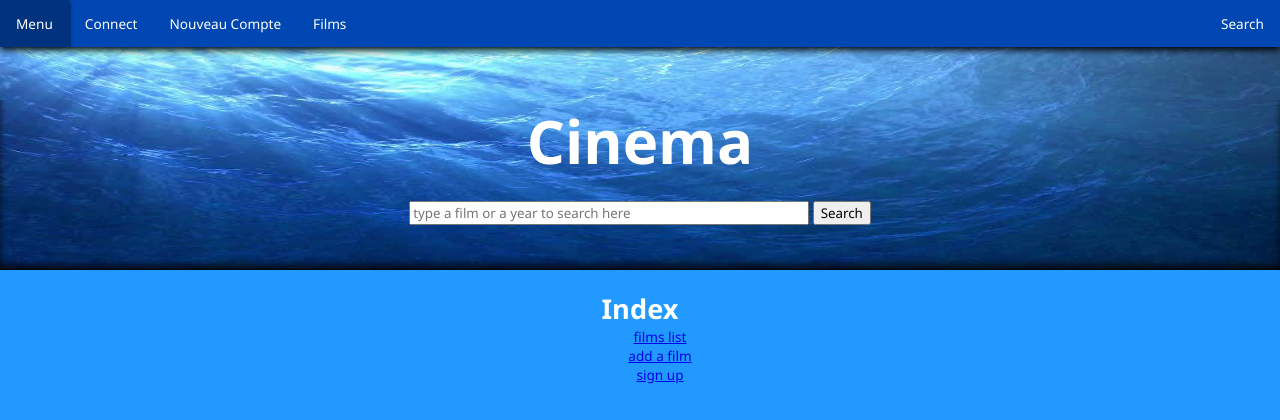
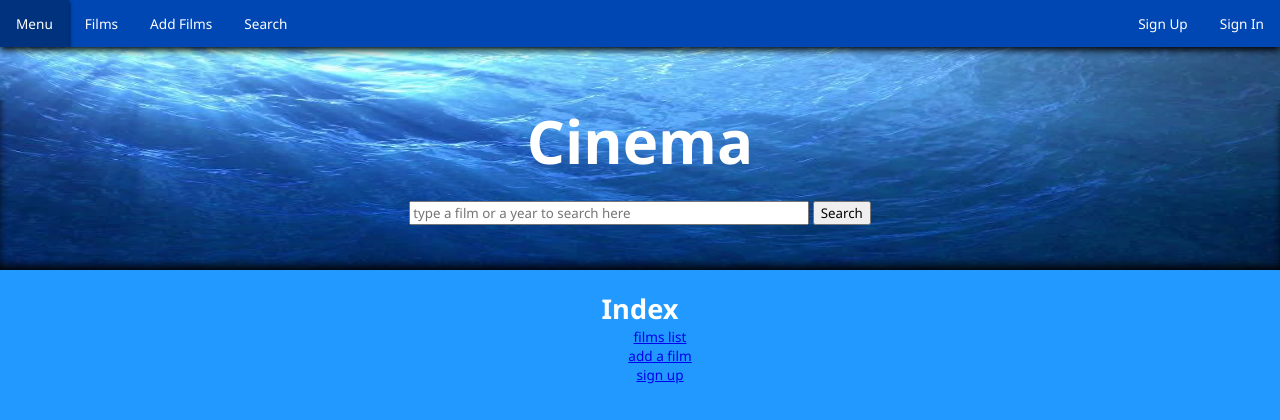
Before and after one commit to testEpfc/cinema, a PHP site: page /index.php in a window 1280 px wide. Shown: the top 420 px of the page. Run offline with PHP 8.4, Linux system fonts and the light colour scheme.

Commit message:
rearranged header

```diff
--- a/header.php
+++ b/header.php
@@ -1,6 +1,6 @@
 <?php
 $srcImage = "ressources/1.jpg ";
-$links = array('index.php','signin.php','signup.php','films.php');
+$links = array('index.php','signin.php','signup.php','films.php','form.php');
 $activeMark = '" class="active';
 $linksSize = count($links);
 //for($i=0;$i<4;++$i )
@@ -15,24 +15,6 @@ for($i=0;$i<$linksSize;++$i )
 $j=0;
 ?>
 <header>
-<!--    <ul class="navbar">
-        <li><a href="<?php // echo $links[$j++] ?>"> Menu </a></li>
-        <li><a href="<?php // echo $links[$j++] ?>" > Connect </a></li>
-        <li><a href="<?php // echo $links[$j++] ?>" > Nouveau Compte </a></li>
-        <li><a href="<?php // echo $links[$j++] ?>" > Films </a></li>
-        <li class="nav-right"><a href=""> Search </a></li>
-    </ul>-->
-
-
-    <!--<hr>-->
-    <!--<img src="ressources/Awesome-Undersea-Wallpaper-High-Resolution-.jpg ">-->
-    <!--<img src="ressources/Awesome-Undersea-Wallpaper-High-Resolution-.jpg " style="height:200px;">-->
-    <!--<img src="ressources/Awesome-Undersea-Wallpaper-High-Resolution-.jpg " style="height:600px;">-->
-    <!--<img src="ressources/Awesome-Undersea-Wallpaper-High-Resolution-.jpg " style="max-width:800px;">-->
-    <!--<img src="ressources/1.jpg " style="max-width:800px;">-->
-    <!--<img src="ressources/1.jpg " style="height:200px;width:800px;">-->
-    <!--<img src="ressources/1.jpg " style="height:400px;width:100%;">-->
-    <!--<img src="ressources/1.jpg ">-->
 
     <div class="banner">
         <img src="<?php echo $srcImage; ?>">
@@ -57,9 +39,11 @@ $j=0;
 
     <ul class="navbar">
         <li><a href="<?php echo $links[$j++] ?>"> Menu </a></li>
-        <li><a href="<?php echo $links[$j++] ?>" > Connect </a></li>
-        <li><a href="<?php echo $links[$j++] ?>" > Nouveau Compte </a></li>
+        <li class="nav-right"><a href="<?php echo $links[$j++] ?>" > Sign In </a></li>
+        <li class="nav-right"><a href="<?php echo $links[$j++] ?>" > Sign Up </a></li>
         <li><a href="<?php echo $links[$j++] ?>" > Films </a></li>
-        <li class="nav-right"><a href=""> Search </a></li>
+        <li><a href="<?php echo $links[$j++] ?>" > Add Films </a></li>
+        <!--<li class="nav-right"><a href=""> Search </a></li>-->
+        <li><a href=""> Search </a></li>
     </ul>
 </header>
```
